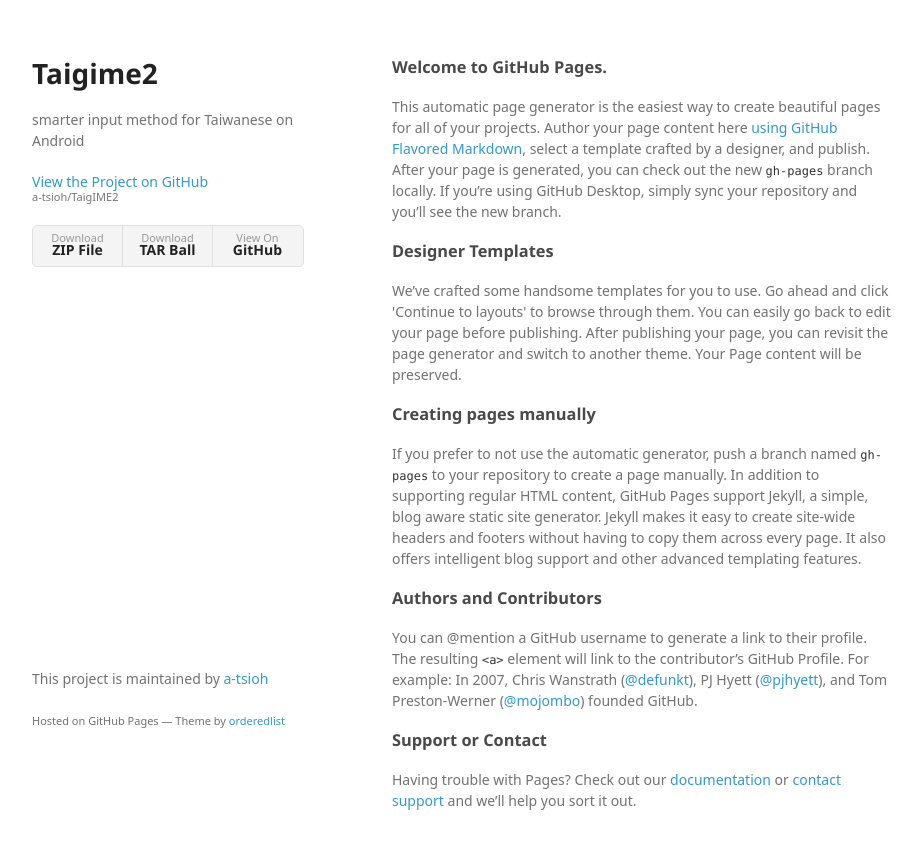
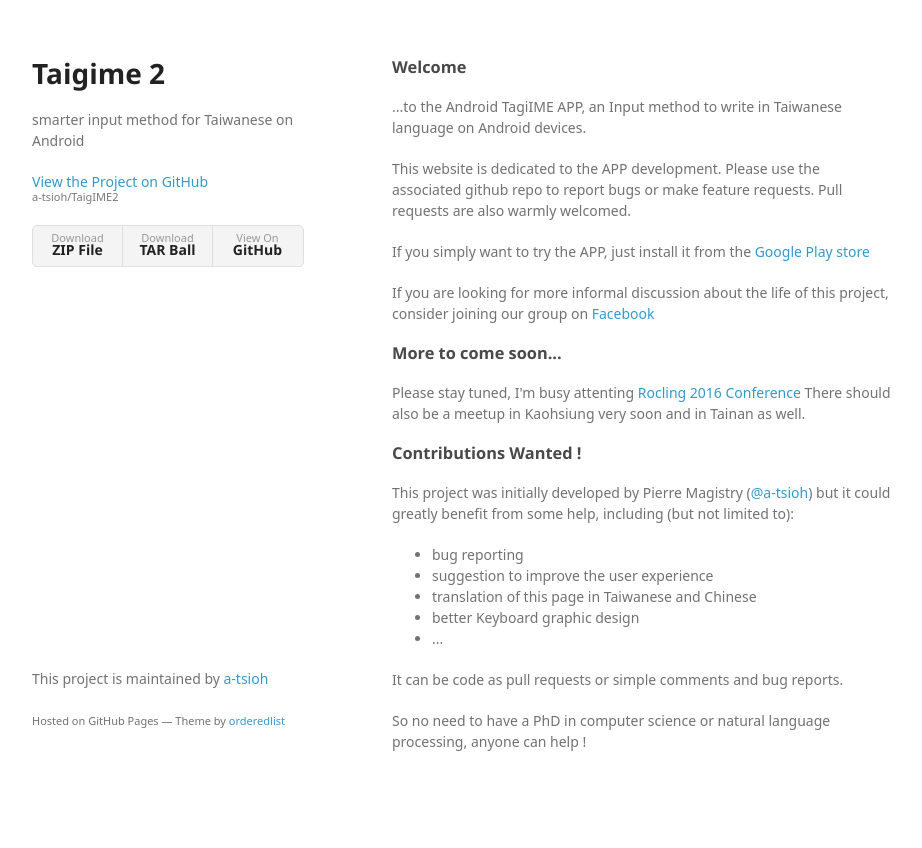
Before and after one commit to a-tsioh/TaigIME2, a plain HTML site: page index.html in a window 1280 px wide. Shown: the whole page, without its empty margins (178-1100 px from the left). After the commit the page ends 822 px from the top, so only its background shows below. Drawn offline with Linux system fonts and the light colour scheme; a web font is replaced by a local one.

```diff
--- a/index.html
+++ b/index.html
@@ -3,7 +3,7 @@
   <head>
     <meta charset="utf-8">
     <meta http-equiv="X-UA-Compatible" content="chrome=1">
-    <title>Taigime2 by a-tsioh</title>
+    <title>Taigime 2 by a-tsioh</title>
 
     <link rel="stylesheet" href="stylesheets/styles.css">
     <link rel="stylesheet" href="stylesheets/github-light.css">
@@ -15,7 +15,7 @@
   <body>
     <div class="wrapper">
       <header>
-        <h1>Taigime2</h1>
+        <h1>Taigime 2</h1>
         <p>smarter input method for Taiwanese on Android</p>
 
         <p class="view"><a href="https://github.com/a-tsioh/TaigIME2">View the Project on GitHub <small>a-tsioh/TaigIME2</small></a></p>
@@ -29,29 +29,38 @@
       </header>
       <section>
         <h3>
-<a id="welcome-to-github-pages" class="anchor" href="#welcome-to-github-pages" aria-hidden="true"><span aria-hidden="true" class="octicon octicon-link"></span></a>Welcome to GitHub Pages.</h3>
+<a id="welcome" class="anchor" href="#welcome" aria-hidden="true"><span aria-hidden="true" class="octicon octicon-link"></span></a>Welcome</h3>
 
-<p>This automatic page generator is the easiest way to create beautiful pages for all of your projects. Author your page content here <a href="https://guides.github.com/features/mastering-markdown/">using GitHub Flavored Markdown</a>, select a template crafted by a designer, and publish. After your page is generated, you can check out the new <code>gh-pages</code> branch locally. If you’re using GitHub Desktop, simply sync your repository and you’ll see the new branch.</p>
+<p>...to the Android TagiIME APP, an Input method to write in Taiwanese language on Android devices.</p>
+
+<p>This website is dedicated to the APP development. Please use the associated github repo to report bugs or make feature requests. Pull requests are also warmly welcomed.</p>
+
+<p>If you simply want to try the APP, just install it from the <a href="https://play.google.com/store/apps/details?id=fr.magistry.taigime2">Google Play store</a></p>
+
+<p>If you are looking for more informal discussion about the life of this project, consider joining our group on <a href="https://www.facebook.com/groups/taigime.android/">Facebook</a></p>
 
 <h3>
-<a id="designer-templates" class="anchor" href="#designer-templates" aria-hidden="true"><span aria-hidden="true" class="octicon octicon-link"></span></a>Designer Templates</h3>
+<a id="more-to-come-soon" class="anchor" href="#more-to-come-soon" aria-hidden="true"><span aria-hidden="true" class="octicon octicon-link"></span></a>More to come soon...</h3>
 
-<p>We’ve crafted some handsome templates for you to use. Go ahead and click 'Continue to layouts' to browse through them. You can easily go back to edit your page before publishing. After publishing your page, you can revisit the page generator and switch to another theme. Your Page content will be preserved.</p>
+<p>Please stay tuned, I'm busy attenting <a href="https://sites.google.com/site/rocling2016/">Rocling 2016 Conference</a>
+There should also be a meetup in Kaohsiung very soon and in Tainan as well.</p>
 
 <h3>
-<a id="creating-pages-manually" class="anchor" href="#creating-pages-manually" aria-hidden="true"><span aria-hidden="true" class="octicon octicon-link"></span></a>Creating pages manually</h3>
+<a id="contributions-wanted-" class="anchor" href="#contributions-wanted-" aria-hidden="true"><span aria-hidden="true" class="octicon octicon-link"></span></a>Contributions Wanted !</h3>
 
-<p>If you prefer to not use the automatic generator, push a branch named <code>gh-pages</code> to your repository to create a page manually. In addition to supporting regular HTML content, GitHub Pages support Jekyll, a simple, blog aware static site generator. Jekyll makes it easy to create site-wide headers and footers without having to copy them across every page. It also offers intelligent blog support and other advanced templating features.</p>
+<p>This project was initially developed by Pierre Magistry (<a href="https://github.com/a-tsioh" class="user-mention">@a-tsioh</a>) but it could greatly benefit from some help, including (but not limited to):</p>
 
-<h3>
-<a id="authors-and-contributors" class="anchor" href="#authors-and-contributors" aria-hidden="true"><span aria-hidden="true" class="octicon octicon-link"></span></a>Authors and Contributors</h3>
+<ul>
+<li>bug reporting</li>
+<li>suggestion to improve the user experience</li>
+<li>translation of this page in Taiwanese and Chinese</li>
+<li>better Keyboard graphic design</li>
+<li>...</li>
+</ul>
 
-<p>You can @mention a GitHub username to generate a link to their profile. The resulting <code>&lt;a&gt;</code> element will link to the contributor’s GitHub Profile. For example: In 2007, Chris Wanstrath (<a href="https://github.com/defunkt" class="user-mention">@defunkt</a>), PJ Hyett (<a href="https://github.com/pjhyett" class="user-mention">@pjhyett</a>), and Tom Preston-Werner (<a href="https://github.com/mojombo" class="user-mention">@mojombo</a>) founded GitHub.</p>
+<p>It can be code as pull requests or simple comments and bug reports.</p>
 
-<h3>
-<a id="support-or-contact" class="anchor" href="#support-or-contact" aria-hidden="true"><span aria-hidden="true" class="octicon octicon-link"></span></a>Support or Contact</h3>
-
-<p>Having trouble with Pages? Check out our <a href="https://help.github.com/pages">documentation</a> or <a href="https://github.com/contact">contact support</a> and we’ll help you sort it out.</p>
+<p>So no need to have a PhD in computer science or natural language processing, anyone can help !</p>
       </section>
       <footer>
         <p>This project is maintained by <a href="https://github.com/a-tsioh">a-tsioh</a></p>
```
Also changed, not shown: params.json (+2 -2 lines).
